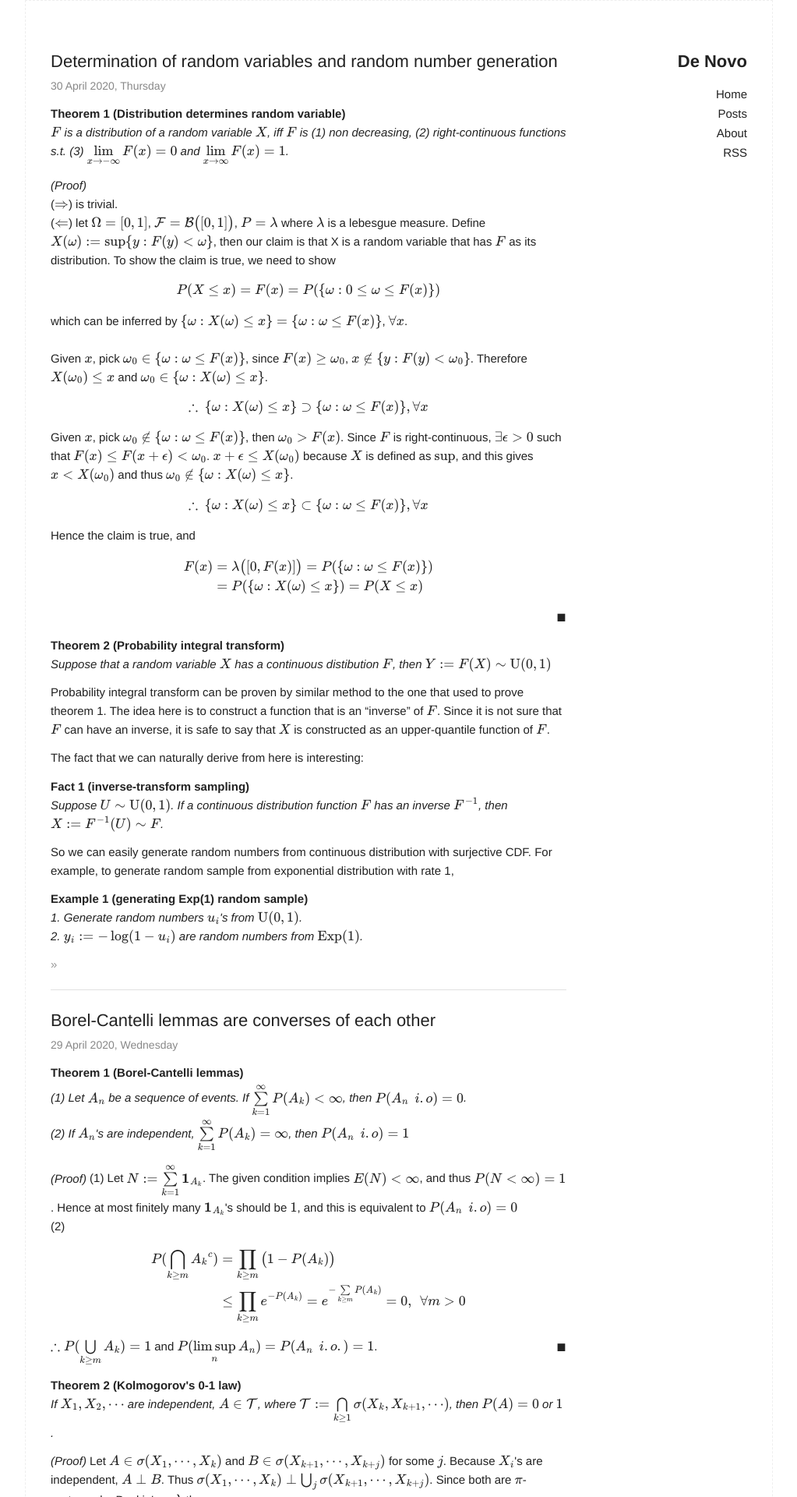
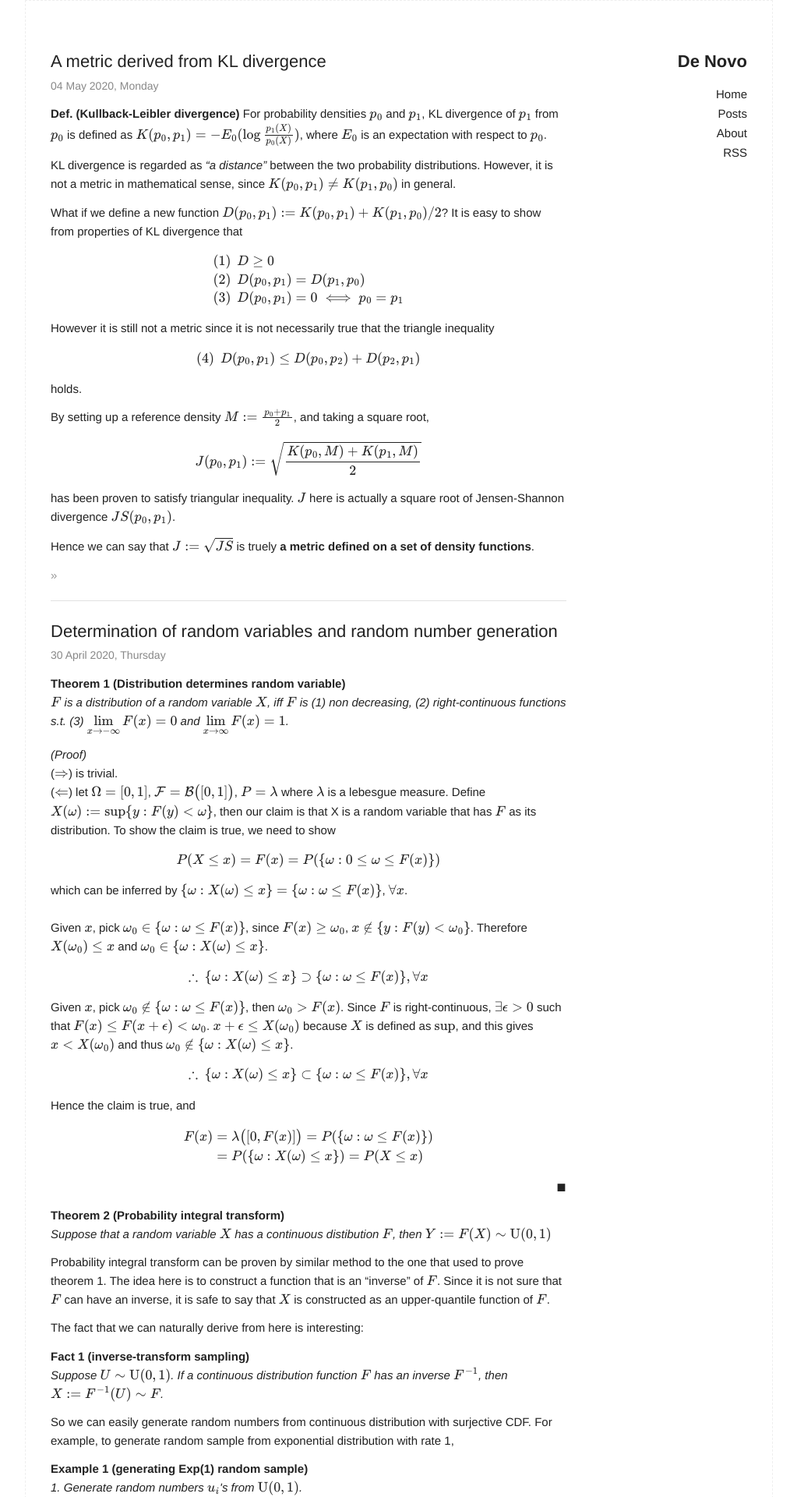
Before and after one commit to naturale0/naturale0.github.io, a Jekyll site: the page built from index.html, in a window 1280 px wide. Shown: the top 1920 px of the page at 78% size, without its empty margins (128-1151 px from the left). Built offline with Jekyll 4.4.1, drawn with Linux system fonts in a browser that asks for light colours; formulas are drawn with MathJax 3; the list of posts is cut into pages by our own code; some of the changed text lies outside the part shown.

Commit message:
post a metric derived from KL divergence

```diff
--- /dev/null
+++ b/_posts/2020-05-05-a metric derived from KL divergence.md
@@ -0,0 +1,37 @@
+---
+layout: post
+title:  "A metric derived from KL divergence"
+date:   2020-05-05 01:37:00 +0900
+categories: probability
+---
+
+<div class="definition" text="Kullback-Leibler divergence">
+For probability densities $p_0$ and $p_1$, KL divergence of $p_1$ from $p_0$ is defined as $K(p_0, p_1) = -E_0(\log \frac{p_1(X)}{p_0(X)})$, where $E_0$ is an expectation with respect to $p_0$.
+</div>
+
+KL divergence is regarded as *"a distance"* between the two probability distributions. However, it is not a metric in mathematical sense, since $K(p_0, p_1) \neq K(p_1, p_0)$ in general.
+
+What if we define a new function $D(p_0, p_1) := \{K(p_0, p_1) + K(p_1, p_0)\}/2$? It is easy to show from properties of KL divergence that
+
+$$\begin{align}
+&\text{(1)} \:\: D \geq 0 \\
+&\text{(2)} \:\: D(p_0, p_1) = D(p_1, p_0) \\
+&\text{(3)} \:\: D(p_0, p_1) = 0 \iff p_0 = p_1   \\
+\end{align}$$
+
+However it is still not a metric since it is not necessarily true that the triangle inequality
+
+$$\begin{align}
+&\text{(4)} \:\: D(p_0, p_1) \leq D(p_0, p_2) + D(p_2, p_1)   \\
+\end{align}$$
+
+holds.
+
+By setting up a reference density $M := \frac{p_0 + p_1}{2}$, and taking a square root,
+
+$$J(p_0, p_1) := \sqrt{\frac{K(p_0, M) + K(p_1, M)}{2}}$$
+
+has been proven to satisfy triangular inequality. $J$ here is actually a square root of [Jensen-Shannon divergence](https://en.wikipedia.org/wiki/Jensen–Shannon_divergence) $JS(p_0, p_1)$.
+
+
+Hence we can say that $J := \sqrt{JS}$ is truely **a metric defined on a set of density functions**.
--- a/_sass/_base.scss
+++ b/_sass/_base.scss
@@ -572,6 +572,11 @@ body {
   font-style: normal;
   counter-increment: definition
 }
+.definition[text]:before {
+  content: "Def. " " (" attr(text) ")\A";
+  font-weight: bold;
+  font-style: normal;
+}
 .definition:before {
   content: "Def. ";
   font-weight: bold;
```
Also changed, not shown: 6 other files.
